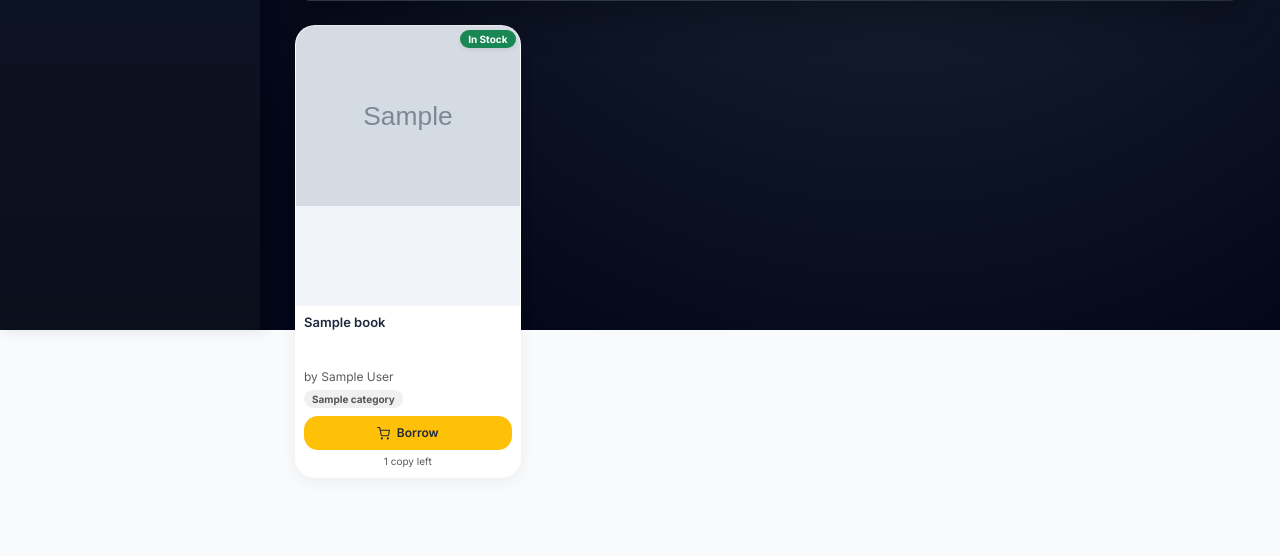
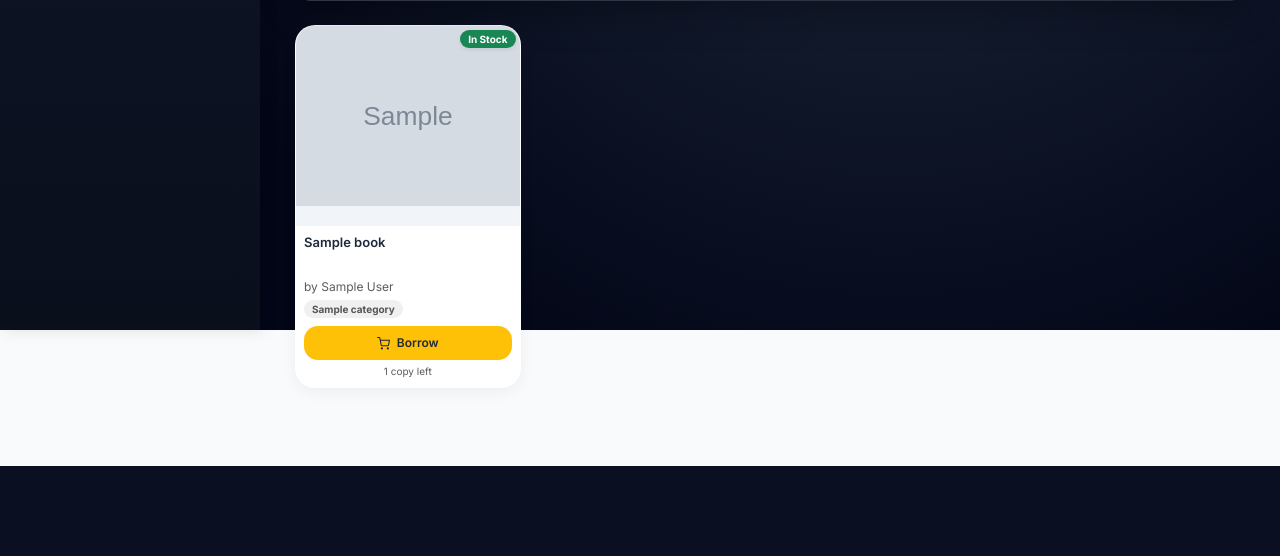
Before and after one commit to HimanshuRana9/secure-library, a Django app: page /books/ in a window 1280 px wide. Shown: the part 470-1026 px from the top of the page. After the commit the page ends 936 px from the top, so only its background shows below. Run offline with Django 5.2, Linux system fonts and the light colour scheme; tables that the repository leaves empty hold one stand-in row (values such as "Sample post"); grey boxes marked "Sample" are stand-in pictures.

Commit message:
Fix book card image gap - reduce wrapper height from 280px to 200px

```diff
--- a/static/css/styles.css
+++ b/static/css/styles.css
@@ -221,7 +221,7 @@ h6 {
 }
 
 .book-img-wrapper {
-    height: 280px;
+    height: 200px;
     overflow: hidden;
     position: relative;
     background: #f1f5f9;
@@ -239,7 +239,7 @@ h6 {
 }
 
 .book-content {
-    padding: 20px 16px 18px;
+    padding: 10px 12px 14px;
     flex: 1;
     display: flex;
     flex-direction: column;
@@ -248,18 +248,14 @@ h6 {
 /* FIXED: Book title with proper line-clamp (no warnings) */
 .book-title {
     font-weight: 600;
-    font-size: 1rem;
-    line-height: 1.4;
-    margin-bottom: 6px;
+    font-size: 0.85rem;
+    line-height: 1.3;
+    margin-bottom: 4px;
     color: #1e293b;
-    min-height: 44px;
+    min-height: 36px;
     display: -webkit-box;
     -webkit-line-clamp: 2;
     -webkit-box-orient: vertical;
-    line-clamp: 2;
-    /* Standard property for compatibility */
-    box-orient: vertical;
-    /* Standard property */
     overflow: hidden;
     text-overflow: ellipsis;
 }
```
